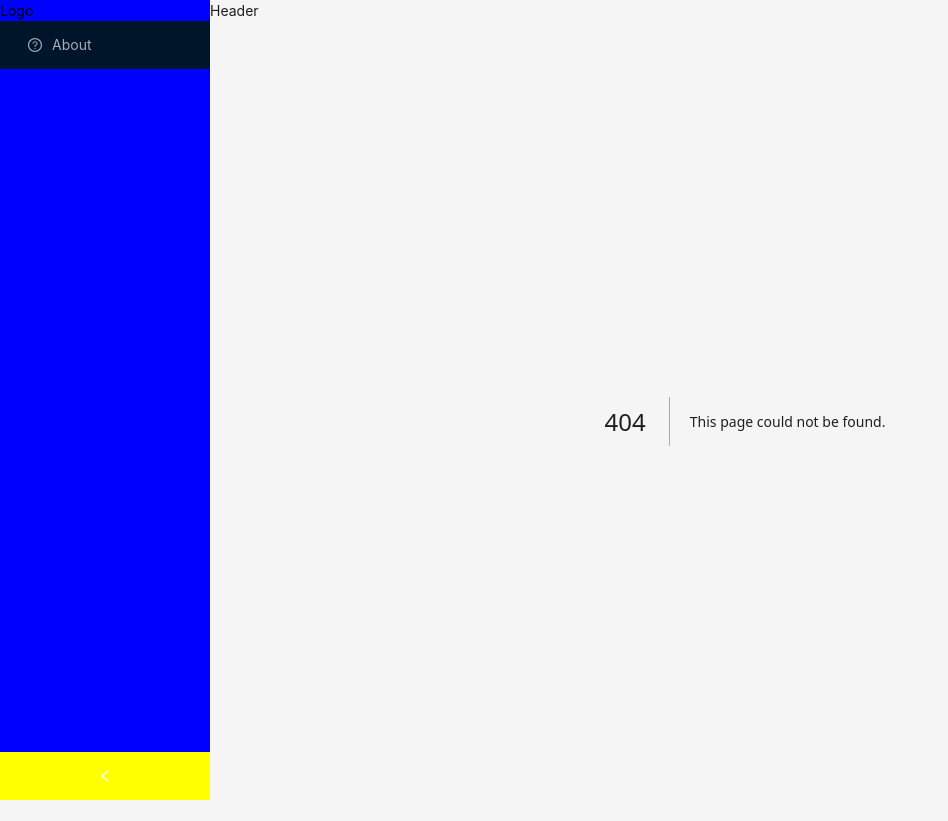
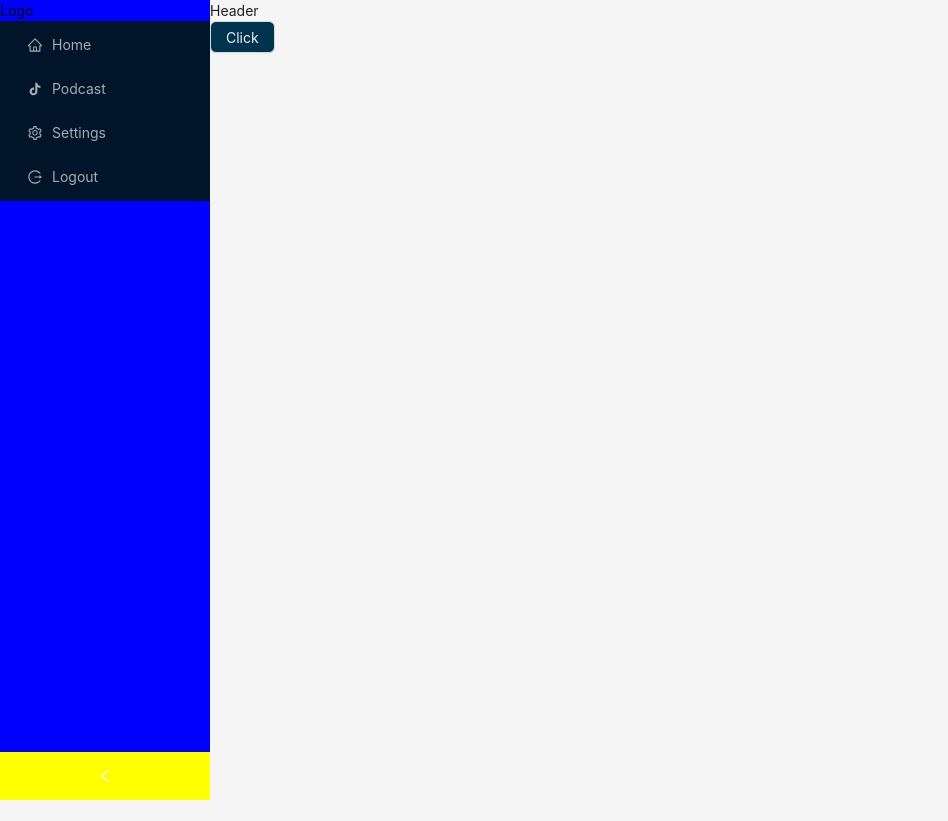
Before and after one commit to nisharga/apixcel-frontend, a Next.js app: page /settings in a window 1280 px wide. Before the commit this address had no page. Shown: the whole page, without its empty margins (0-948 px from the left). Built offline with nearby package versions, Linux system fonts and the light colour scheme.

Commit message:
modal box added with sidebar design

```diff
--- a/src/Components/Core/sidebarItems.tsx
+++ b/src/Components/Core/sidebarItems.tsx
@@ -1,5 +1,8 @@
 import {
-    QuestionCircleOutlined
+  HomeOutlined,
+  TikTokOutlined,
+  SettingOutlined,
+  LogoutOutlined
   } from "@ant-design/icons";
   import type { MenuProps } from "antd";
   import Link from "next/link";
@@ -7,9 +10,24 @@ import {
   export const sidebarItems = ( ) => {
     const sidebarItems: MenuProps["items"] = [
       {
-        label: <Link href={`/about`}>About</Link>,
-        icon: <QuestionCircleOutlined />,
-        key: `about`,
+        label: <Link href={`/`}>Home</Link>,
+        icon: <HomeOutlined />,
+        key: `home`,
+      },
+      {
+        label: <Link href={`/podcast`}>Podcast</Link>,
+        icon: <TikTokOutlined />,
+        key: `podcast`,
+      },
+      {
+        label: <Link href={`/settings`}>Settings</Link>,
+        icon: <SettingOutlined />,
+        key: `settings`,
+      },
+      {
+        label: <Link href={`/logout`}>Logout</Link>,
+        icon: <LogoutOutlined />,
+        key: `logout`,
       },
     ];
     return sidebarItems;
--- /dev/null
+++ b/src/Components/ModalBox/ModalBox.tsx
@@ -0,0 +1,39 @@
+"use client";
+import { Button, Modal } from "antd";
+import React, { useState } from "react";
+
+interface IProps {
+  btnLabel?: React.ReactNode | string;
+  children?: React.ReactNode;
+  title?: React.ReactNode;
+  modalWidth?: number;
+}
+
+const ModalBox: React.FC<IProps> = ({ btnLabel, children, title, modalWidth }) => {
+  const [open, setOpen] = useState(false);
+  return (
+    <>
+      <Button
+        onClick={() => setOpen(true)}
+        style={{
+          backgroundColor: "#00334E",
+          color: "#eee",
+        }}
+      >
+        {btnLabel}
+      </Button>
+      <Modal
+        centered
+        open={open}
+        onCancel={() => setOpen(false)}
+        title={title || ""}
+        width={modalWidth || 400}
+        footer={null}
+      >
+        {children}
+      </Modal>
+    </>
+  );
+};
+
+export default ModalBox;
--- a/src/app/api/payment/route.tsx
+++ b/src/app/api/payment/route.tsx
@@ -1,5 +1,4 @@
-
-import { stripePay } from "@/lib/stripe.pay";
+import { stripePay } from "@/lib/Stripe";
 import { NextResponse } from "next/server";
 
 
--- a/src/app/page.tsx
+++ b/src/app/page.tsx
@@ -2,6 +2,9 @@ import { Button } from 'antd';
 
 export default function Home() {
   return (
-    <Button>Default Button</Button>
+    <div className="">
+      <h2>This is homepage</h2>
+      <Button>Default Button</Button>
+    </div>
   );
 }
--- /dev/null
+++ b/src/app/podcast/page.tsx
@@ -0,0 +1,9 @@
+import React from 'react'
+
+const page = () => {
+  return (
+    <div>Podcast</div>
+  )
+}
+
+export default page
--- /dev/null
+++ b/src/app/settings/page.tsx
@@ -0,0 +1,15 @@
+import ModalBox from "@/Components/ModalBox/ModalBox"
+
+const page = () => {
+  return (
+    <div>
+        <ModalBox
+            btnLabel={"Click"}
+        >
+            <p>Hello World</p>
+        </ModalBox>
+    </div>
+  )
+}
+
+export default page
```
Also changed, not shown: src/lib/Stripe.tsx (renamed from src/lib/Stripe.Pay.tsx).
